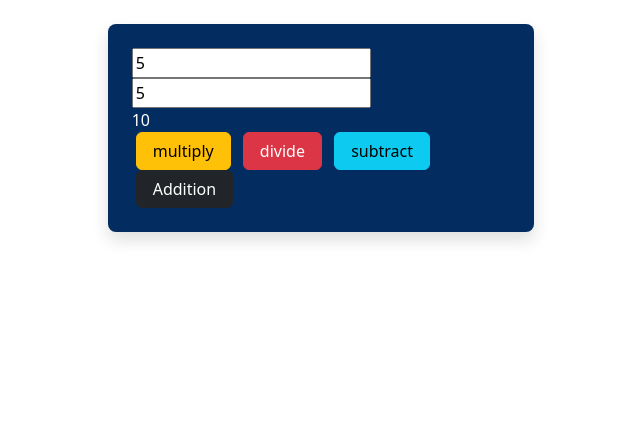
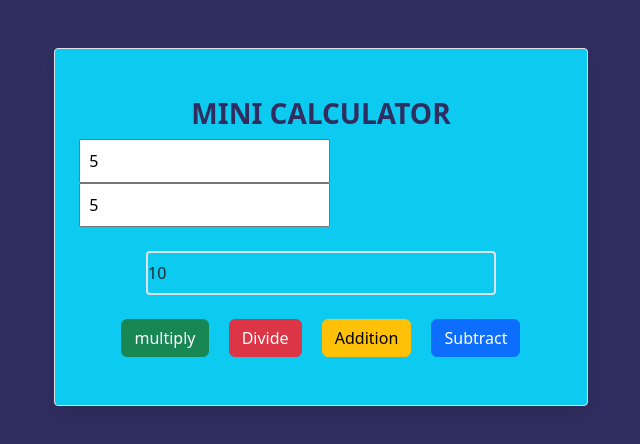
Before and after one commit to ibrawhim/mini-calculator, a plain HTML site: page index.html in a window 1280 px wide. Both pictures are taken after typing "5", "5" into the empty fields and a click on the button "Addition". Shown: the whole page, without its empty margins (319-959 px from the left). Drawn offline with Linux system fonts and the light colour scheme.

Commit message:
calculator

```diff
--- a/index.html
+++ b/index.html
@@ -7,50 +7,68 @@
     <title>Document</title>
     <link rel="stylesheet" href="./bootstrap-5.3.0-alpha1-dist/bootstrap-5.3.0-alpha1-dist/css/bootstrap.css">
 </head>
-<body>
-    <div class="col-lg-4 col-md-7 col-sm-10 mt-lg-4 mt-md-2 mt-sm-2 mx-auto p-4 rounded-3 shadow" style="background-color: #032d60;">
-        <input type="number" id="first">
-        <input type="number" id="second">
-        <div id="result" style="color: white;"><span style="color: #032d60;">0</span></div>
-        <button type="button" onclick="multiply()" class="btn btn-warning px-3 mx-1">multiply</button>
-        <button type="button" onclick="divide()" class="btn btn-danger px-3 mx-1">divide</button>
-        <button type="button" onclick="subtract()" class="btn btn-info px-3 mx-1">subtract</button>
-        <button type="button" onclick="add()" class="btn btn-dark px-3 mx-1">Addition</button>
+<body style="background-color: #302d60;">
+   <div class="col-lg-5 bg-info col-md-5 col-sm-5 col-xsm-4 px-4 py-5 mt-5 rounded-1 mx-auto border shadow d-flex flex-column justify-content-center align-items-center">
+    <h3 class="fw-bold" style="color: #302d60;"> MINI CALCULATOR</h3>
+    <div>
+        <input type="number" class="p-2 col-xsm-5" placeholder="First value" id="first"><input type="number" class="p-2" placeholder="Second value" id="second">
     </div>
-</body>
-</html>
+    <div id="result" style="width: 350px;" class="border border-2 py-2 m-4 rounded-1"><span class="text-info">0</span></div>
+    <div class="">
+        <button type="button" onclick="multiply()" class="btn btn-success mx-2 mx-xsm-0">multiply</button>
+        <button type="button" onclick="divide()" class="btn btn-danger mx-2 mx-xsm-0">Divide</button>
+        <button type="button" onclick="add()" class="btn btn-warning mx-2 mx-xsm-0">Addition</button>
+        <button type="button" onclick="subtract()" class="btn btn-primary mx-2 mx-xsm-0">Subtract</button>
+    </div>
+   </div>
 
    <script>
        function multiply() {
-        var firstOne = document.getElementById("first").value;
-        var secondOne = document.getElementById("second").value;
-        // alert (firstOne * secondOne)
-        var answer = firstOne * secondOne
+        var numberOne = document.getElementById("first").value;
+        var numberTwo = document.getElementById("second").value;
+        var answer = numberOne * numberTwo
         result.innerHTML = answer;
+        if (numberOne == "" || numberTwo == "") {
+        var error = "please fill in the fields!!!"
+        result.innerHTML = error
+        result.style.color = "red"
+       }
        }
 
        function divide() {
-        var firstOne = document.getElementById("first").value;
-        var secondOne = document.getElementById("second").value;
-        // alert (firstOne * secondOne)
-        var answer = firstOne / secondOne
+        var numberOne = document.getElementById("first").value;
+        var numberTwo = document.getElementById("second").value;
+        var answer = numberOne / numberTwo
         result.innerHTML = answer;
+        if (numberOne == "" || numberTwo == "") {
+        var error = "please fill in the fields!!!"
+        result.innerHTML = error
+        result.style.color = "red"
+       }
+       }
+
+       function add() {
+        var numberOne = document.getElementById("first").value;
+        var numberTwo = document.getElementById("second").value;
+        var answer = (Number(numberOne) + Number(numberTwo));
+        result.innerHTML = answer;
+        if (numberOne == "" || numberTwo == "") {
+        var error = "please fill in the fields!!!"
+        result.innerHTML = error
+        result.style.color = "red"
+       }
        }
 
        function subtract() {
-        var firstOne = document.getElementById("first").value;
-        var secondOne = document.getElementById("second").value;
-        // alert (firstOne * secondOne)
-        var answer = firstOne - secondOne
+        var numberOne = document.getElementById("first").value;
+        var numberTwo = document.getElementById("second").value;
+        var answer = numberOne - numberTwo
         result.innerHTML = answer;
+       if (numberOne == "" || numberTwo == "") {
+        var error = "please fill in the fields!!!"
+        result.innerHTML = error
+        result.style.color = "red"
        }
-
-        function add() {
-        var firstOne = document.getElementById("first").value;
-        var secondOne = document.getElementById("second").value;
-        // alert (firstOne * secondOne)
-        var answer = (Number(firstOne) + Number(secondOne))
-        result.innerHTML = answer;
     }
    </script>
 </body>
```
Also changed, not shown: media.css (deleted, +0 -10 lines). Lines whose indentation alone changed are shown as unchanged.
